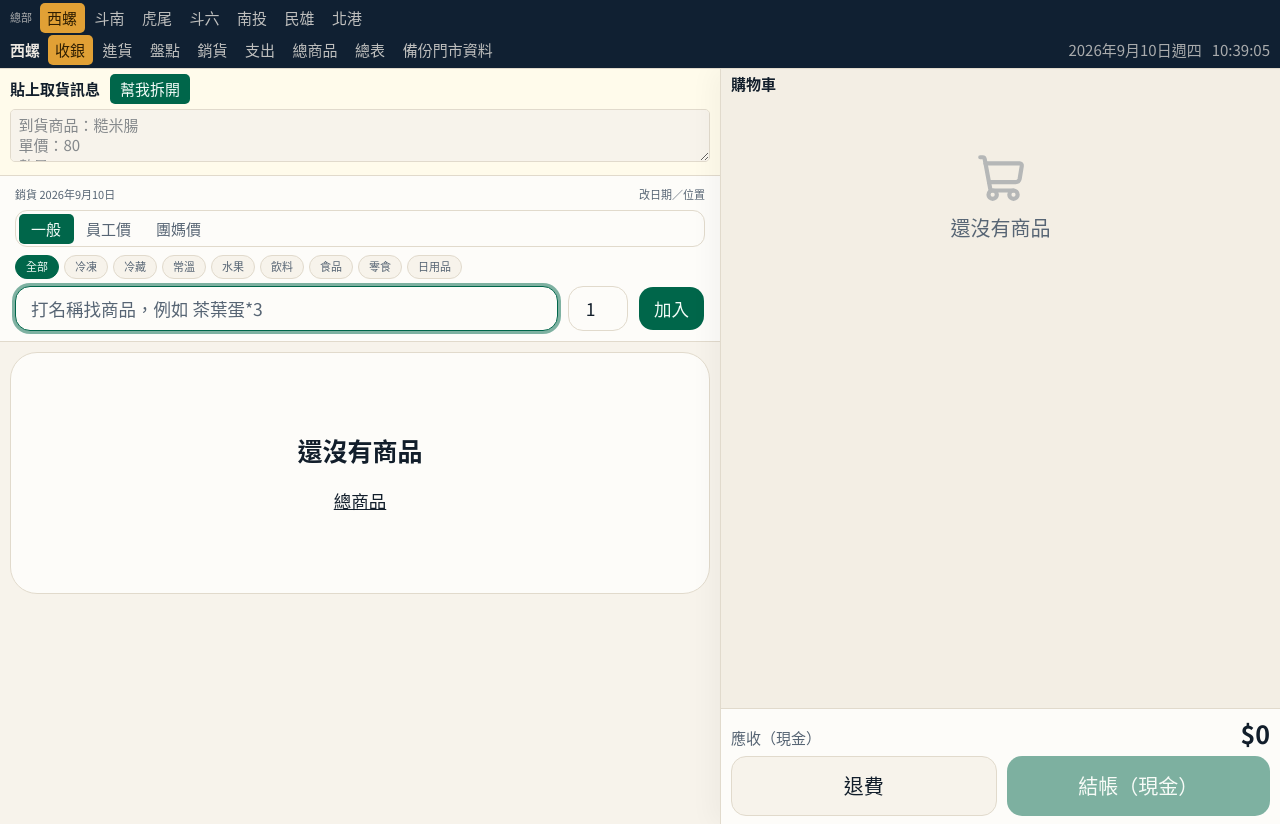
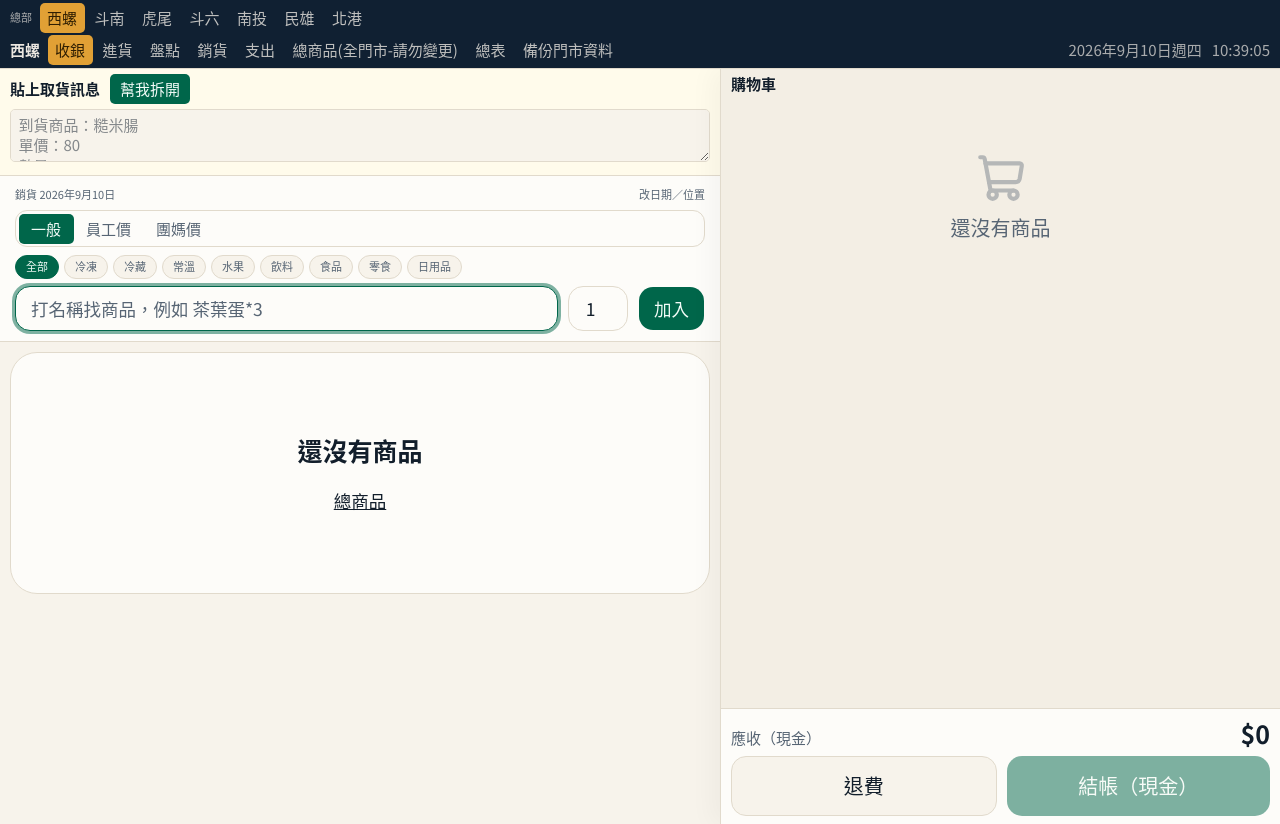
Before and after one commit to samsam60076-maker/sop, a Next.js app in the folder men-shi-pos/: page / in a window 1280 px wide. Built offline with nearby package versions, Linux system fonts and the light colour scheme.

Commit message:
Update app-shell.tsx

```diff
--- a/men-shi-pos/components/app-shell.tsx
+++ b/men-shi-pos/components/app-shell.tsx
@@ -14,7 +14,7 @@ const NAV = [
   { href: "/stocktake", label: "盤點" },
   { href: "/sales", label: "銷貨" },
   { href: "/expenses", label: "支出" },
-  { href: "/products", label: "總商品" },
+  { href: "/products", label: "總商品(全門市-請勿變更)" },
   { href: "/report", label: "總表" },
   { href: "/shop", label: "備份門市資料" },
 ] as const;
```
